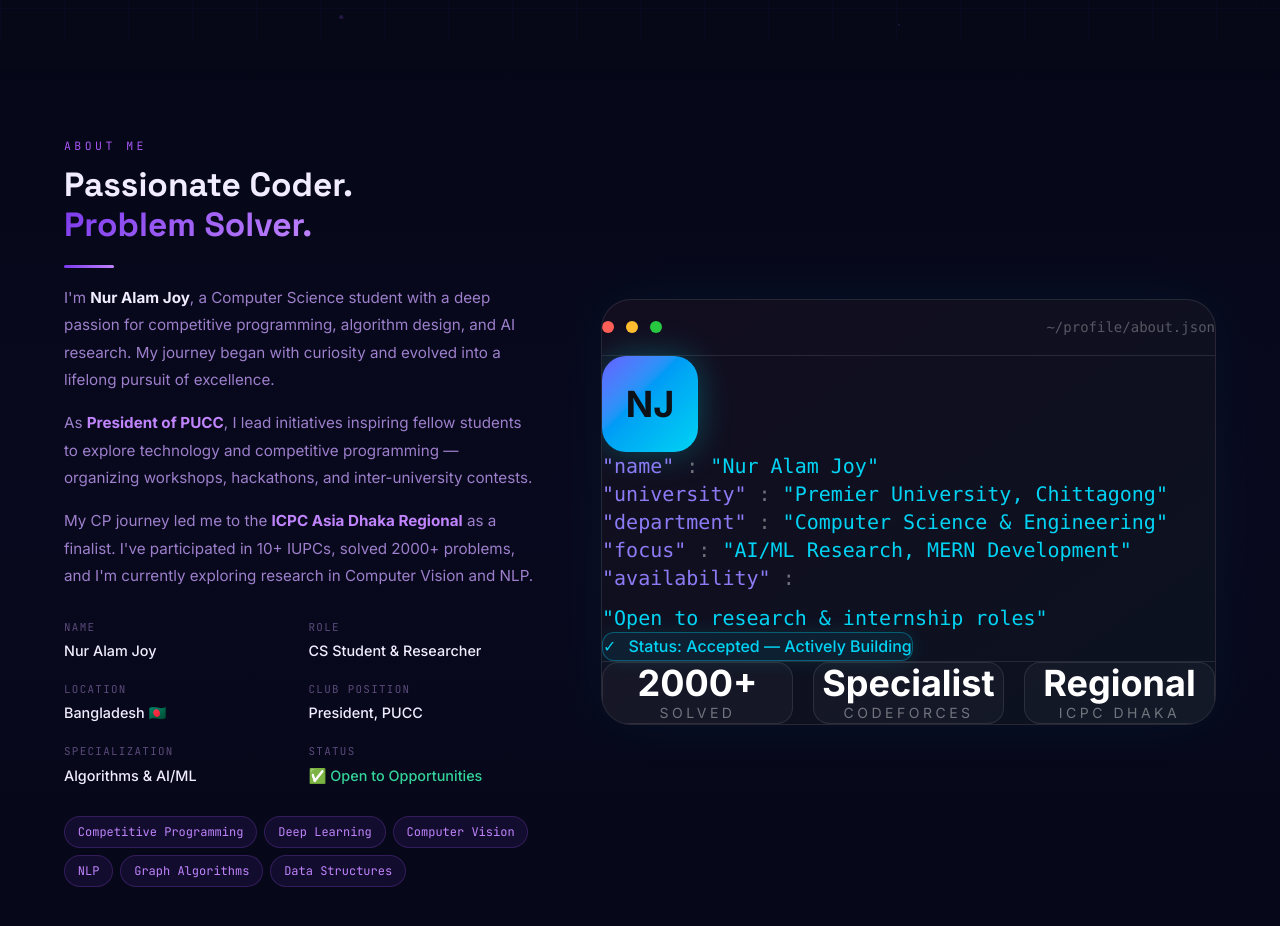
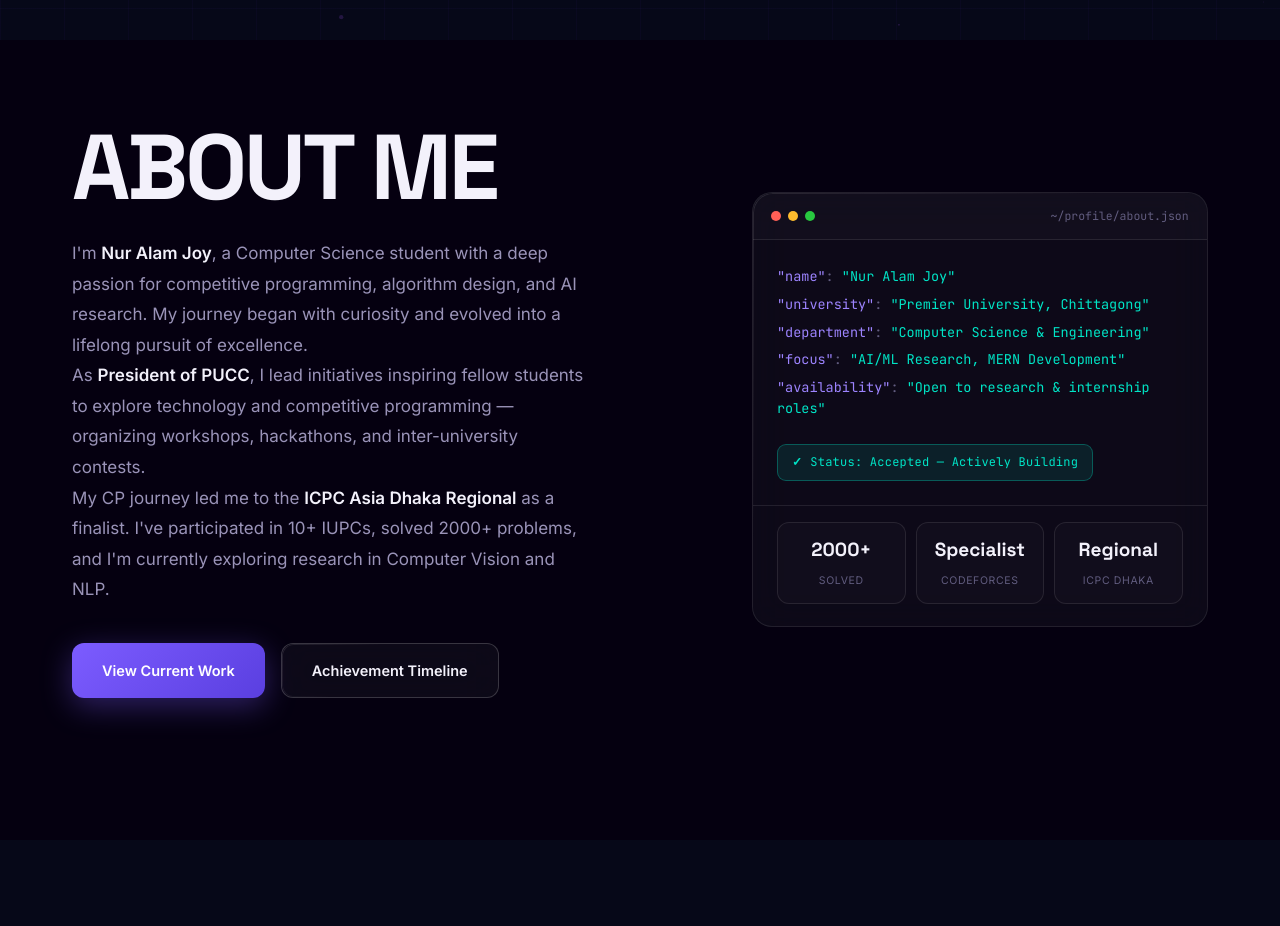
Before and after one commit to nuralamjoy/my_portfolio, a React (Vite) app: page / in a window 1280 px wide. Shown: the part 760-1686 px from the top of the page. After the commit the page ends 1600 px from the top, so only its background shows below. Built offline with nearby package versions, Linux system fonts and the light colour scheme.

Commit message:
update about.jsx

```diff
--- a/src/components/About/AboutMe.css
+++ b/src/components/About/AboutMe.css
@@ -1,129 +1,318 @@
-#AboutMe {
-    background: linear-gradient(180deg, transparent, rgba(124, 58, 237, 0.03), transparent);
+.about-me-root {
+  --bg: #050010;
+  --bg-2: #0a0620;
+  --surface: rgba(255, 255, 255, 0.035);
+  --surface-hi: rgba(255, 255, 255, 0.07);
+  --border: rgba(255, 255, 255, 0.09);
+  --border-hi: rgba(255, 255, 255, 0.18);
+  --violet: #7c5cff;
+  --violet-soft: #9d84ff;
+  --cyan: #00e5c7;
+  --rose: #ff5f96;
+  --text: #f3f1fb;
+  --muted: #9a93b8;
+  --muted-2: #625d80;
+  --mono: "JetBrains Mono", monospace;
+  --display: "Space Grotesk", sans-serif;
+  --body: "Inter", sans-serif;
+
+  background: var(--bg);
+  color: var(--text);
+  font-family: var(--body);
+  line-height: 1.6;
+  overflow-x: hidden;
 }
-  .ab-grid {
-    display: grid;
-    grid-template-columns: 1fr 1.3fr;
-    gap: 4rem;
-    align-items: center;
+
+.about-me-root * {
+  margin: 0;
+  padding: 0;
+  box-sizing: border-box;
 }
-  .ab-img-box {
-    aspect-ratio: 4 / 5;
-    border-radius: var(--r2);
-    background: linear-gradient(135deg, rgba(124, 58, 237, 0.2), rgba(192, 132, 252, 0.08));
+
+.about-me-root a {
+  color: inherit;
+  text-decoration: none;
+}
+
+.about-me-root section {
+  position: relative;
+  z-index: 1;
+  max-width: 1200px;
+  margin: 0 auto;
+  padding: 120px 32px;
+}
+@media (max-width: 768px) {
+  .about-me-root section {
+    padding: 80px 20px;
+  }
+}
+
+/* ---------- glass card base ---------- */
+.about-me-root .glass {
+  background: var(--surface);
   border: 1px solid var(--border);
+  backdrop-filter: blur(18px);
+  -webkit-backdrop-filter: blur(18px);
+  border-radius: 20px;
+  position: relative;
+}
+.about-me-root .glass::before {
+  content: "";
+  position: absolute;
+  inset: 0;
+  border-radius: inherit;
+  padding: 1px;
+  background: linear-gradient(
+    135deg,
+    rgba(255, 255, 255, 0.18),
+    rgba(255, 255, 255, 0) 40%
+  );
+  -webkit-mask:
+    linear-gradient(#fff 0 0) content-box,
+    linear-gradient(#fff 0 0);
+  -webkit-mask-composite: xor;
+  mask-composite: exclude;
+  pointer-events: none;
+  opacity: 0.6;
+}
+
+/* =====================================================
+HERO
+===================================================== */
+.about-me-root .hero {
+  min-height: 100vh;
   display: flex;
   align-items: center;
-    justify-content: center;
-    font-size: 6rem;
+  padding-top: 60px;
+}
+.about-me-root .hero-grid {
+  display: grid;
+  grid-template-columns: 1.15fr 0.85fr;
+  gap: 64px;
+  align-items: center;
+  width: 100%;
+}
+@media (max-width: 980px) {
+  .about-me-root .hero-grid {
+    grid-template-columns: 1fr;
+    gap: 56px;
+  }
+  .about-me-root .hero {
+    min-height: auto;
+    padding-top: 96px;
+  }
+}
+
+.about-me-root .badge-pill {
+  display: inline-flex;
+  align-items: center;
+  gap: 10px;
+  padding: 9px 18px 9px 14px;
+  border-radius: 999px;
+  font-family: var(--mono);
+  font-size: 12.5px;
+  color: var(--violet-soft);
+  margin-bottom: 28px;
+  letter-spacing: 0.02em;
+}
+.about-me-root .badge-pill .dot {
+  width: 7px;
+  height: 7px;
+  border-radius: 50%;
+  background: var(--cyan);
+  box-shadow: 0 0 12px var(--cyan);
+  animation: aboutMePulseDot 2s ease-in-out infinite;
+}
+@keyframes aboutMePulseDot {
+  0%,
+  100% {
+    opacity: 1;
+  }
+  50% {
+    opacity: 0.35;
+  }
+}
+
+.about-me-root h1.hero-title {
+  font-family: var(--display);
+  font-weight: 700;
+  font-size: clamp(48px, 7.5vw, 92px);
+  line-height: 0.98;
+  letter-spacing: -0.035em;
+  margin-bottom: 26px;
+}
+
+.about-me-root .hero-desc {
+  color: var(--muted);
+  font-size: 17px;
+  max-width: 520px;
+  margin-bottom: 38px;
+}
+.about-me-root .hero-desc strong {
+  color: var(--text);
+  font-weight: 600;
+}
+
+.about-me-root .hero-actions {
+  display: flex;
+  gap: 16px;
+  flex-wrap: wrap;
+}
+
+.about-me-root .btn {
   position: relative;
+  font-family: var(--body);
+  font-weight: 600;
+  font-size: 14.5px;
+  padding: 15px 30px;
+  border-radius: 12px;
+  display: inline-flex;
+  align-items: center;
+  gap: 8px;
+  overflow: hidden;
+  cursor: pointer;
+  border: 1px solid var(--border-hi);
+}
+.about-me-root .btn-primary {
+  background: linear-gradient(135deg, var(--violet), #5a3fe0);
+  color: #fff;
+  border: none;
+  box-shadow: 0 8px 30px rgba(124, 92, 255, 0.35);
+}
+.about-me-root .btn-ghost {
+  background: var(--surface);
+  color: var(--text);
+}
+.about-me-root .btn span.magnet {
+  display: inline-flex;
+  transition: transform 0.15s ease;
+}
+
+/* ---- terminal / judge card (signature element) ---- */
+.about-me-root .judge-card {
+  padding: 0;
   overflow: hidden;
 }
-  .ab-img-box::after {
-    content: '';
-    position: absolute;
-    inset: 0;
-    background: linear-gradient(135deg, rgba(124, 58, 237, 0.12), transparent);
+.about-me-root .judge-topbar {
+  display: flex;
+  align-items: center;
+  justify-content: space-between;
+  padding: 14px 18px;
+  border-bottom: 1px solid var(--border);
+  background: rgba(255, 255, 255, 0.02);
 }
-  .ab-badge {
-    position: absolute;
-    bottom: -14px;
-    right: -14px;
-    padding: 1rem 1.4rem;
-    border-radius: 16px;
-    background: linear-gradient(135deg, var(--p1), var(--p2));
-    text-align: center;
-    box-shadow: 0 8px 28px rgba(124, 58, 237, 0.5);
+.about-me-root .traffic {
+  display: flex;
+  gap: 7px;
 }
-  .ab-badge .bn {
-    display: block;
-    font-family: var(--font-d);
-    font-size: 2rem;
-    font-weight: 700;
-    color: #fff;
-    line-height: 1;
+.about-me-root .traffic span {
+  width: 10px;
+  height: 10px;
+  border-radius: 50%;
 }
-  .ab-badge .bl {
-    font-size: 0.68rem;
-    color: rgba(255, 255, 255, 0.8);
+.about-me-root .traffic span:nth-child(1) {
+  background: #ff5f57;
 }
-  .ab-title {
-    font-family: var(--font-d);
-    font-size: 2.1rem;
-    font-weight: 700;
-    margin-bottom: 1.2rem;
-    line-height: 1.2;
+.about-me-root .traffic span:nth-child(2) {
+  background: #febc2e;
 }
-  .ab-grad {
-    background: linear-gradient(135deg, var(--p1), var(--p3));
-    -webkit-background-clip: text;
-    -webkit-text-fill-color: transparent;
-    background-clip: text;
+.about-me-root .traffic span:nth-child(3) {
+  background: #28c840;
 }
-  .ab-paras {
-    margin-top: 1rem;
-  }
-  .ab-paras p {
-    color: var(--txt2);
-    line-height: 1.8;
-    margin-bottom: 1rem;
-    font-size: 0.95rem;
-  }
-  .ab-paras p:last-child {
-    margin-bottom: 0;
-  }
-  .ab-strong {
-    color: var(--txt);
-  }
-  .ab-strong-p {
-    color: var(--p3);
-  }
-  .ab-info {
-    display: grid;
-    grid-template-columns: 1fr 1fr;
-    gap: 1rem;
-    margin: 1.75rem 0;
-  }
-  .ab-item .al {
-    font-size: 0.68rem;
-    color: var(--txt3);
-    font-family: var(--font-m);
-    text-transform: uppercase;
-    letter-spacing: 0.12em;
-  }
-  .ab-item .av {
-    font-size: 0.9rem;
-    color: var(--txt);
-    font-weight: 500;
-    margin-top: 0.2rem;
-  }
-  .tags {
-    display: flex;
-    flex-wrap: wrap;
-    gap: 0.45rem;
-    margin-top: 1.25rem;
-  }
-  .tag {
-    padding: 0.3rem 0.8rem;
-    background: rgba(124, 58, 237, 0.1);
-    border: 1px solid rgba(168, 85, 247, 0.22);
-    border-radius: 100px;
-    font-size: 0.75rem;
-    color: var(--p3);
-    font-family: var(--font-m);
+.about-me-root .judge-path {
+  font-family: var(--mono);
+  font-size: 11.5px;
+  color: var(--muted-2);
 }
 
-  @media (max-width: 900px) {
-    .ab-grid {
-      grid-template-columns: 1fr;
+.about-me-root .judge-body {
+  padding: 26px 24px 24px;
+  font-family: var(--mono);
+  font-size: 13.5px;
 }
-    .ab-img-box {
-      max-width: 320px;
-      margin: 0 auto;
+.about-me-root .judge-line {
+  color: var(--muted);
+  margin-bottom: 6px;
+}
+.about-me-root .judge-key {
+  color: var(--violet-soft);
+}
+.about-me-root .judge-str {
+  color: var(--cyan);
+}
+.about-me-root .judge-punc {
+  color: var(--muted-2);
+}
+
+@keyframes aboutMeSpinBorder {
+  to {
+    transform: rotate(360deg);
   }
 }
-  @media (max-width: 640px) {
-    .ab-info {
-      grid-template-columns: 1fr;
+
+.about-me-root .verdict {
+  margin-top: 18px;
+  display: inline-flex;
+  align-items: center;
+  gap: 8px;
+  padding: 8px 14px;
+  border-radius: 9px;
+  background: rgba(0, 229, 199, 0.1);
+  border: 1px solid rgba(0, 229, 199, 0.3);
+  font-family: var(--mono);
+  font-size: 12px;
+  color: var(--cyan);
+  letter-spacing: 0.02em;
+}
+.about-me-root .verdict::before {
+  content: "✓";
+  font-weight: 700;
+}
+.about-me-root .cursor-blink {
+  display: inline-block;
+  width: 7px;
+  height: 15px;
+  background: var(--cyan);
+  margin-left: 2px;
+  animation: aboutMeBlink 1s steps(1) infinite;
+  vertical-align: middle;
+}
+@keyframes aboutMeBlink {
+  50% {
+    opacity: 0;
   }
 }
+
+.about-me-root .judge-footer {
+  display: flex;
+  gap: 10px;
+  padding: 16px 24px 22px;
+  border-top: 1px solid var(--border);
+  flex-wrap: wrap;
+}
+.about-me-root .mini-stat {
+  flex: 1;
+  min-width: 90px;
+  text-align: center;
+  padding: 12px 8px;
+  border-radius: 12px;
+  background: rgba(255, 255, 255, 0.02);
+  border: 1px solid var(--border);
+}
+.about-me-root .mini-stat b {
+  display: block;
+  font-family: var(--display);
+  font-size: 19px;
+}
+.about-me-root .mini-stat span {
+  font-size: 10.5px;
+  color: var(--muted-2);
+  text-transform: uppercase;
+  letter-spacing: 0.06em;
+}
+
+.about-me-root .card-tilt {
+  transition: transform 0.12s ease-out;
+  transform-style: preserve-3d;
+  will-change: transform;
+}
--- a/src/components/About/AboutMe.jsx
+++ b/src/components/About/AboutMe.jsx
@@ -61,39 +61,26 @@ export default function AboutMe() {
   const ref = useReveal();
 
   return (
-    <section id="AboutMe" className="sec" ref={ref}>
-      <div className="wrap">
-        <div className="ab-grid">
-          {/* <div className="fi" style={{ position: "relative" }}>
-            <div className="ab-img-box">🧑‍💻</div>
-            <div className="ab-badge">
-              <span className="bn">
-                2000<span style={{ fontSize: "1.5rem" }}>+</span>
-              </span>
-              <span className="bl">Problems Solved</span>
-            </div>
-          </div> */}
-          <div className="fi" style={{ transitionDelay: "0.14s" }}>
-            <span className="eyebrow">About Me</span>
-            <h2 className="ab-title">
-              Passionate Coder.
-              <br />
-              <span className="ab-grad">Problem Solver.</span>
-            </h2>
-            <div className="divbar"></div>
-            <div className="ab-paras">
+    <>
+      <div className="about-me-root">
+        {/* ================= HERO ================= */}
+        <section className="hero" id="about">
+          <div className="hero-grid">
+            <div className="hero-left reveal">
+              <h1 className="hero-title">ABOUT ME</h1>
+              <div className="hero-desc">
                 <p>
                   I'm <strong className="ab-strong">Nur Alam Joy</strong>, a
                   Computer Science student with a deep passion for competitive
-                programming, algorithm design, and AI research. My journey began
-                with curiosity and evolved into a lifelong pursuit of
+                  programming, algorithm design, and AI research. My journey
+                  began with curiosity and evolved into a lifelong pursuit of
                   excellence.
                 </p>
                 <p>
-                As <strong className="ab-strong-p">President of PUCC</strong>, I
-                lead initiatives inspiring fellow students to explore technology
-                and competitive programming — organizing workshops, hackathons,
-                and inter-university contests.
+                  As <strong className="ab-strong-p">President of PUCC</strong>,
+                  I lead initiatives inspiring fellow students to explore
+                  technology and competitive programming — organizing workshops,
+                  hackathons, and inter-university contests.
                 </p>
                 <p>
                   My CP journey led me to the{" "}
@@ -105,94 +92,84 @@ export default function AboutMe() {
                   Vision and NLP.
                 </p>
               </div>
-            <div className="ab-info">
-              {INFO.map((i) => (
-                <div className="ab-item" key={i.label}>
-                  <div className="al">{i.label}</div>
-                  <div
-                    className="av"
-                    style={i.highlight ? { color: "#34d399" } : undefined}
-                  >
-                    {i.value}
-                  </div>
-                </div>
-              ))}
-            </div>
-            <div className="tags">
-              {TAGS.map((t) => (
-                <span className="tag" key={t}>
-                  {t}
-                </span>
-              ))}
+              <div className="hero-actions">
+                <a href="#focus" className="btn btn-primary">
+                  <span className="magnet">View Current Work</span>
+                </a>
+                <a href="#timeline" className="btn btn-ghost glass">
+                  <span className="magnet">Achievement Timeline</span>
+                </a>
               </div>
             </div>
 
-          {/* ======right segment json style====== */}
-
-          <div className="w-full max-w-4xl overflow-hidden rounded-[30px] border border-white/10 bg-gradient-to-br from-[#120d1f] to-[#0b1220] shadow-[0_0_60px_rgba(0,255,255,.05)]">
-            {/* Header */}
-            <div className="flex h-14 items-center justify-between border-b border-white/10 px-6">
-              <div className="flex items-center gap-3">
-                <span className="h-3 w-3 rounded-full bg-[#ff5f57]" />
-                <span className="h-3 w-3 rounded-full bg-[#febc2e]" />
-                <span className="h-3 w-3 rounded-full bg-[#28c840]" />
+            <div className="hero-right reveal">
+              <div className="glass judge-card card-tilt">
+                <div className="judge-topbar">
+                  <div className="traffic">
+                    <span></span>
+                    <span></span>
+                    <span></span>
                   </div>
-
-              <span className="font-mono text-sm text-white/30">
-                ~/profile/about.json
+                  <div className="judge-path">~/profile/about.json</div>
+                </div>
+                <div className="judge-body">
+                  <div className="judge-line">
+                    <span className="judge-key">"name"</span>
+                    <span className="judge-punc">:</span>{" "}
+                    <span className="judge-str">"Nur Alam Joy"</span>
+                  </div>
+                  <div className="judge-line">
+                    <span className="judge-key">"university"</span>
+                    <span className="judge-punc">:</span>{" "}
+                    <span className="judge-str">
+                      "Premier University, Chittagong"
                     </span>
                   </div>
-
-            {/* Body */}
-            <div className="space-y-8 p-8">
-              {/* Logo */}
-              <div className="flex h-24 w-24 items-center justify-center rounded-3xl bg-gradient-to-br from-indigo-500 via-sky-500 to-cyan-400 text-4xl font-extrabold text-[#0d1117] shadow-[0_0_35px_rgba(0,255,255,.25)]">
-                NJ
+                  <div className="judge-line">
+                    <span className="judge-key">"department"</span>
+                    <span className="judge-punc">:</span>{" "}
+                    <span className="judge-str">
+                      "Computer Science & Engineering"
+                    </span>
                   </div>
-
-              {/* JSON Data */}
-              <div className="space-y-4 font-mono text-xl">
-                {profile.map((item) => (
-                  <div
-                    key={item.key}
-                    className="flex flex-wrap items-start gap-3"
-                  >
-                    <span className="text-[#8b7cf6]">"{item.key}"</span>
-
-                    <span className="text-white/40">:</span>
-
-                    <span className="text-cyan-400">"{item.value}"</span>
+                  <div className="judge-line">
+                    <span className="judge-key">"focus"</span>
+                    <span className="judge-punc">:</span>{" "}
+                    <span className="judge-str">
+                      "AI/ML Research, MERN Development"
+                    </span>
                   </div>
-                ))}
+                  <div className="judge-line">
+                    <span className="judge-key">"availability"</span>
+                    <span className="judge-punc">:</span>{" "}
+                    <span className="judge-str">
+                      "Open to research & internship roles"
+                    </span>
+                    <span className="cursor-blink"></span>
                   </div>
-
-              {/* Status */}
-              <div className="inline-flex items-center gap-3 rounded-xl border border-cyan-500/40 bg-cyan-500/10 px-6 py-3 font-medium text-cyan-400 shadow-[0_0_20px_rgba(0,255,255,.1)]">
-                <span>✓</span>
-                <span>Status: Accepted — Actively Building</span>
+                  <div className="verdict">
+                    Status: Accepted — Actively Building
                   </div>
                 </div>
-
-            {/* Footer */}
-            <div className="grid grid-cols-1 gap-5 border-t border-white/10 p-8 md:grid-cols-3">
-              {stats.map((item) => (
-                <div
-                  key={item.label}
-                  className="rounded-2xl border border-white/10 bg-white/[0.03] py-8 text-center transition-all duration-300 hover:-translate-y-1 hover:border-cyan-500/30 hover:bg-cyan-500/5"
-                >
-                  <h2 className="text-4xl font-bold text-white">
-                    {item.value}
-                  </h2>
-
-                  <p className="mt-3 text-sm uppercase tracking-[0.25em] text-white/40">
-                    {item.label}
-                  </p>
+                <div className="judge-footer">
+                  <div className="mini-stat">
+                    <b>2000+</b>
+                    <span>Solved</span>
                   </div>
-              ))}
+                  <div className="mini-stat">
+                    <b>Specialist</b>
+                    <span>Codeforces</span>
+                  </div>
+                  <div className="mini-stat">
+                    <b>Regional</b>
+                    <span>ICPC Dhaka</span>
+                  </div>
                 </div>
               </div>
             </div>
           </div>
         </section>
+      </div>
+    </>
   );
 }
```
Lines whose indentation alone changed are shown as unchanged.
